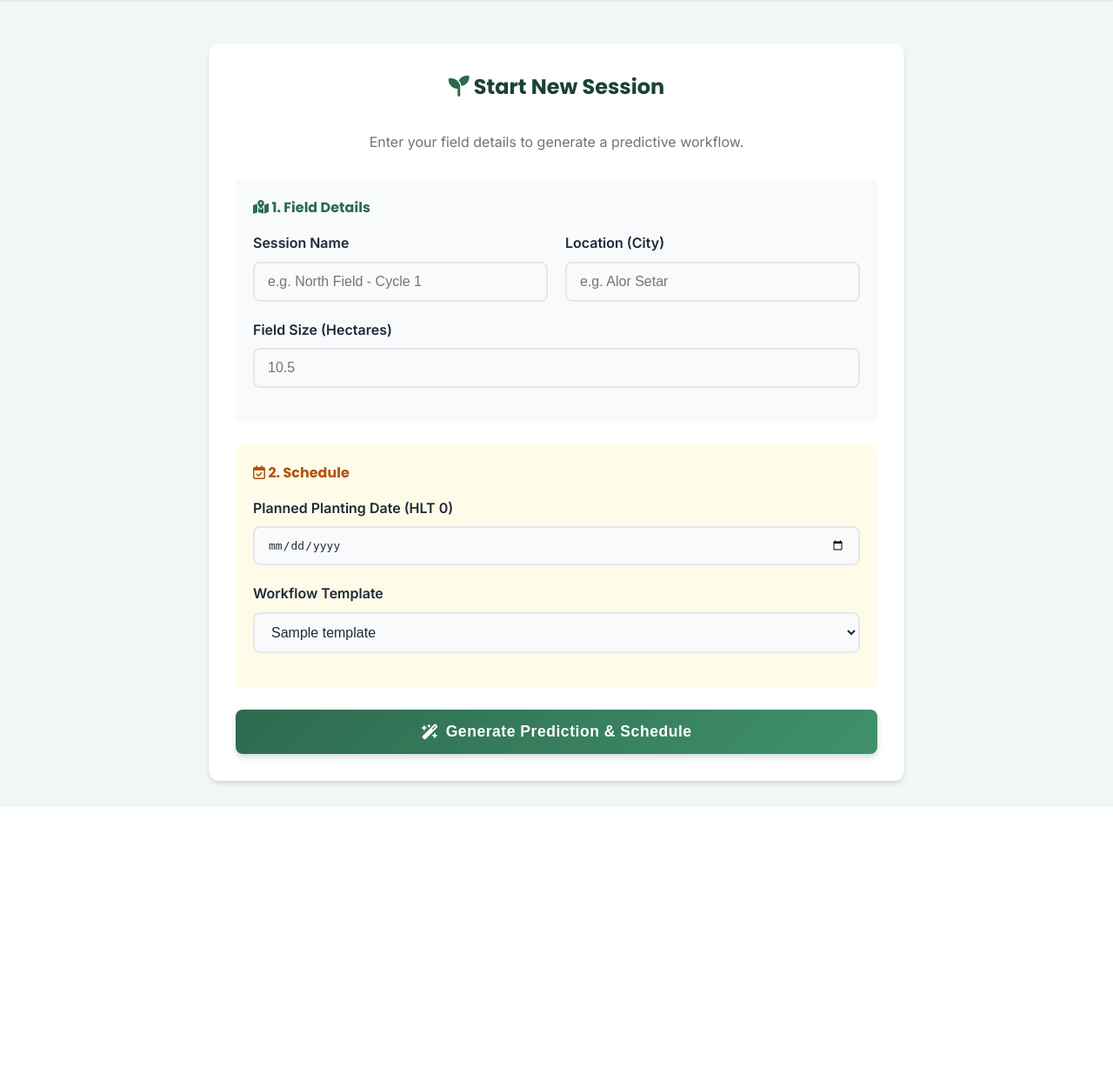
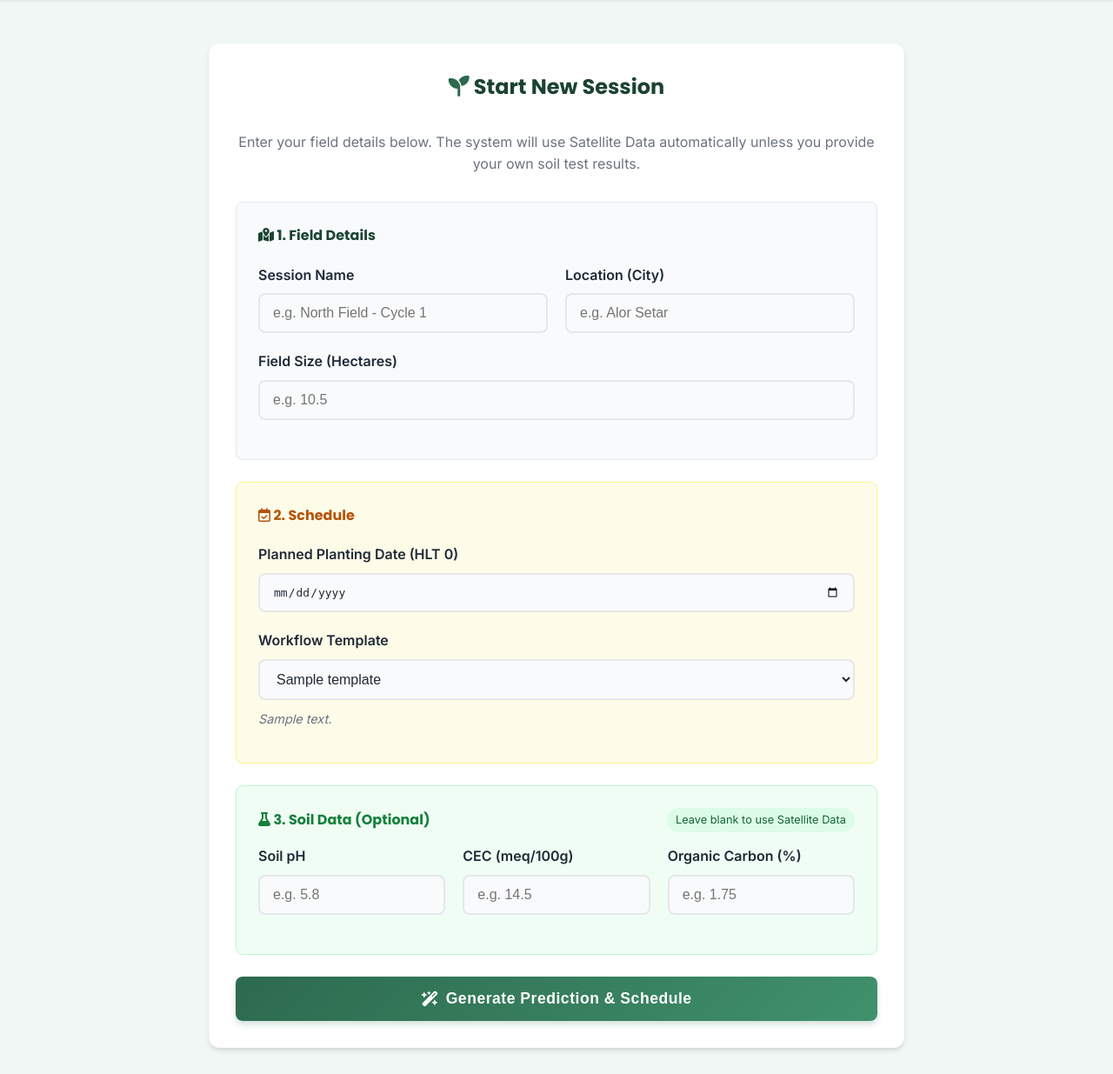
Before and after one commit to malizzuddin07/Smart-Farming-Predictive-Analytics-Dashboard, a Flask app: template templates/new_session_form.html in a window 1280 px wide. Shown: the part 71-1306 px from the top of the page at 87% size. Before the commit the page ends 999 px from the top, so only its background shows below. Run offline with Flask 3, Linux system fonts and the light colour scheme; the template is opened without the code that fills it: most values are stand-ins (such as "Sample title", 1, 10 or a date in 2020).

Commit message:
Update create new session ui

```diff
--- a/templates/new_session_form.html
+++ b/templates/new_session_form.html
@@ -5,44 +5,123 @@
 {% block content %}
 <div class="container" style="max-width: 800px;">
     <div class="card">
-        <h2 style="text-align: center; border: none; margin-bottom: 10px;"><i class="fa-solid fa-seedling" style="color: var(--primary);"></i> Start New Session</h2>
-        <p style="text-align: center; color: var(--text-muted); margin-bottom: 30px;">Enter your field details to generate a predictive workflow.</p>
+        <h2 style="text-align: center; border: none; margin-bottom: 10px;">
+            <i class="fa-solid fa-seedling" style="color: var(--primary);"></i> Start New Session
+        </h2>
+        <p style="text-align: center; color: var(--text-muted); margin-bottom: 30px;">
+            Enter your field details below. The system will use Satellite Data automatically unless you provide your own soil test results.
+        </p>
 
         <form action="{{ url_for('create_session') }}" method="POST" id="create-session-form" class="form-layout">
 
-            <div style="background: #f8fafc; padding: 20px; border-radius: 8px; margin-bottom: 25px;">
-                <h4 style="margin-bottom: 15px; color: var(--primary);"><i class="fa-solid fa-map-location-dot"></i> 1. Field Details</h4>
+            <div style="background: #f8fafc; padding: 25px; border-radius: 8px; margin-bottom: 25px; border: 1px solid #e2e8f0;">
+                <h4 style="margin-bottom: 20px; color: var(--primary-dark); border-bottom: none;">
+                    <i class="fa-solid fa-map-location-dot"></i> 1. Field Details
+                </h4>
+
                 <div style="display: grid; grid-template-columns: 1fr 1fr; gap: 20px;">
                     <div>
-                        <label>Session Name</label>
-                        <input type="text" name="session_name" placeholder="e.g. North Field - Cycle 1" required>
+                        <label for="session_name">Session Name</label>
+                        <input type="text" id="session_name" name="session_name" placeholder="e.g. North Field - Cycle 1" required>
                     </div>
                     <div>
-                        <label>Location (City)</label>
-                        <input type="text" name="location" placeholder="e.g. Alor Setar" required>
+                        <label for="location">Location (City)</label>
+                        <input type="text" id="location" name="location" placeholder="e.g. Alor Setar" required>
                     </div>
                 </div>
-                <label>Field Size (Hectares)</label>
-                <input type="number" step="0.01" name="size" placeholder="10.5" required>
+
+                <label for="size">Field Size (Hectares)</label>
+                <input type="number" step="0.01" id="size" name="size" placeholder="e.g. 10.5" required>
             </div>
 
-            <div style="background: #fefce8; padding: 20px; border-radius: 8px; margin-bottom: 25px;">
-                <h4 style="margin-bottom: 15px; color: #b45309;"><i class="fa-regular fa-calendar-check"></i> 2. Schedule</h4>
-                <label>Planned Planting Date (HLT 0)</label>
-                <input type="date" name="planting_date" required>
+            <div style="background: #fefce8; padding: 25px; border-radius: 8px; margin-bottom: 25px; border: 1px solid #fef08a;">
+                <h4 style="margin-bottom: 20px; color: #b45309; border-bottom: none;">
+                    <i class="fa-regular fa-calendar-check"></i> 2. Schedule
+                </h4>
 
-                <label>Workflow Template</label>
-                <select name="template_id" required>
-                    {% for template in templates %}
-                        <option value="{{ template.id }}">{{ template.name }}</option>
-                    {% endfor %}
+                <label for="planting_date">Planned Planting Date (HLT 0)</label>
+                <input type="date" id="planting_date" name="planting_date" required>
+
+                <label for="template_id">Workflow Template</label>
+                <select id="template_id" name="template_id" required>
+                    {% if templates %}
+                        {% for template in templates %}
+                            <option value="{{ template.id }}" data-description="{{ template.description or '' }}">
+                                {{ template.name }}
+                            </option>
+                        {% endfor %}
+                    {% else %}
+                        <option value="" disabled>No templates found.</option>
+                    {% endif %}
                 </select>
+                <p id="template-description" style="font-size: 0.9em; color: var(--text-muted); margin-top: -10px; font-style: italic;"></p>
             </div>
 
-            <button type="submit" class="btn full-width" style="font-size: 1.1em; padding: 15px;">
+            <div style="background: #f0fdf4; padding: 25px; border-radius: 8px; margin-bottom: 25px; border: 1px solid #bbf7d0;">
+                <div style="display: flex; justify-content: space-between; align-items: center; margin-bottom: 15px;">
+                    <h4 style="margin: 0; color: #15803d; border-bottom: none;">
+                        <i class="fa-solid fa-flask"></i> 3. Soil Data (Optional)
+                    </h4>
+                    <span style="font-size: 0.8em; background: #dcfce7; color: #166534; padding: 4px 10px; border-radius: 20px;">
+                        Leave blank to use Satellite Data
+                    </span>
+                </div>
+
+                <div style="display: grid; grid-template-columns: repeat(auto-fit, minmax(200px, 1fr)); gap: 20px;">
+                    <div>
+                        <label for="SOIL_pH">Soil pH</label>
+                        <input type="number" step="0.1" id="SOIL_pH" name="SOIL_pH" placeholder="e.g. 5.8">
+                    </div>
+                    <div>
+                        <label for="SOIL_CEC">CEC (meq/100g)</label>
+                        <input type="number" step="0.1" id="SOIL_CEC" name="SOIL_CEC" placeholder="e.g. 14.5">
+                    </div>
+                    <div>
+                        <label for="SOIL_OC">Organic Carbon (%)</label>
+                        <input type="number" step="0.01" id="SOIL_OC" name="SOIL_OC" placeholder="e.g. 1.75">
+                    </div>
+                </div>
+            </div>
+
+            <button type="submit" class="btn full-width" id="submit-btn" style="font-size: 1.1em; padding: 15px;">
                 <i class="fa-solid fa-wand-magic-sparkles"></i> Generate Prediction & Schedule
             </button>
         </form>
     </div>
 </div>
+
+<script>
+    document.addEventListener('DOMContentLoaded', function() {
+        // Template Description Logic
+        const templateSelect = document.getElementById('template_id');
+        const descriptionEl = document.getElementById('template-description');
+
+        function updateDescription() {
+            try {
+                const selectedOption = templateSelect.options[templateSelect.selectedIndex];
+                const description = selectedOption.getAttribute('data-description');
+                descriptionEl.textContent = description;
+            } catch (e) {
+                if(descriptionEl) descriptionEl.textContent = '';
+            }
+        }
+
+        if(templateSelect) {
+            updateDescription();
+            templateSelect.addEventListener('change', updateDescription);
+        }
+
+        // Loading State for Submit Button
+        const form = document.getElementById('create-session-form');
+        const submitBtn = document.getElementById('submit-btn');
+
+        if (form && submitBtn) {
+            form.addEventListener('submit', function() {
+                submitBtn.disabled = true;
+                submitBtn.innerHTML = '<i class="fa-solid fa-circle-notch fa-spin"></i> Processing... (30-60s)';
+                submitBtn.style.opacity = '0.8';
+            });
+        }
+    });
+</script>
 {% endblock %}
```
